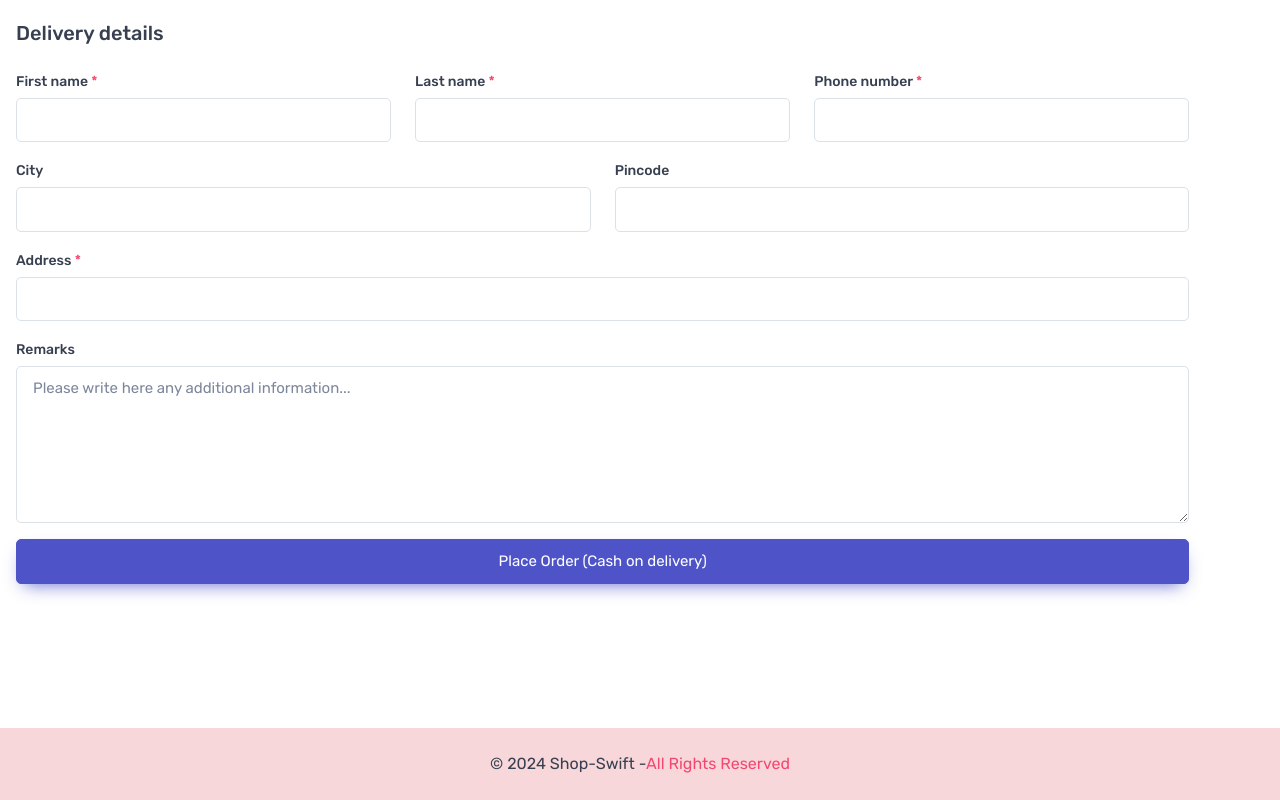
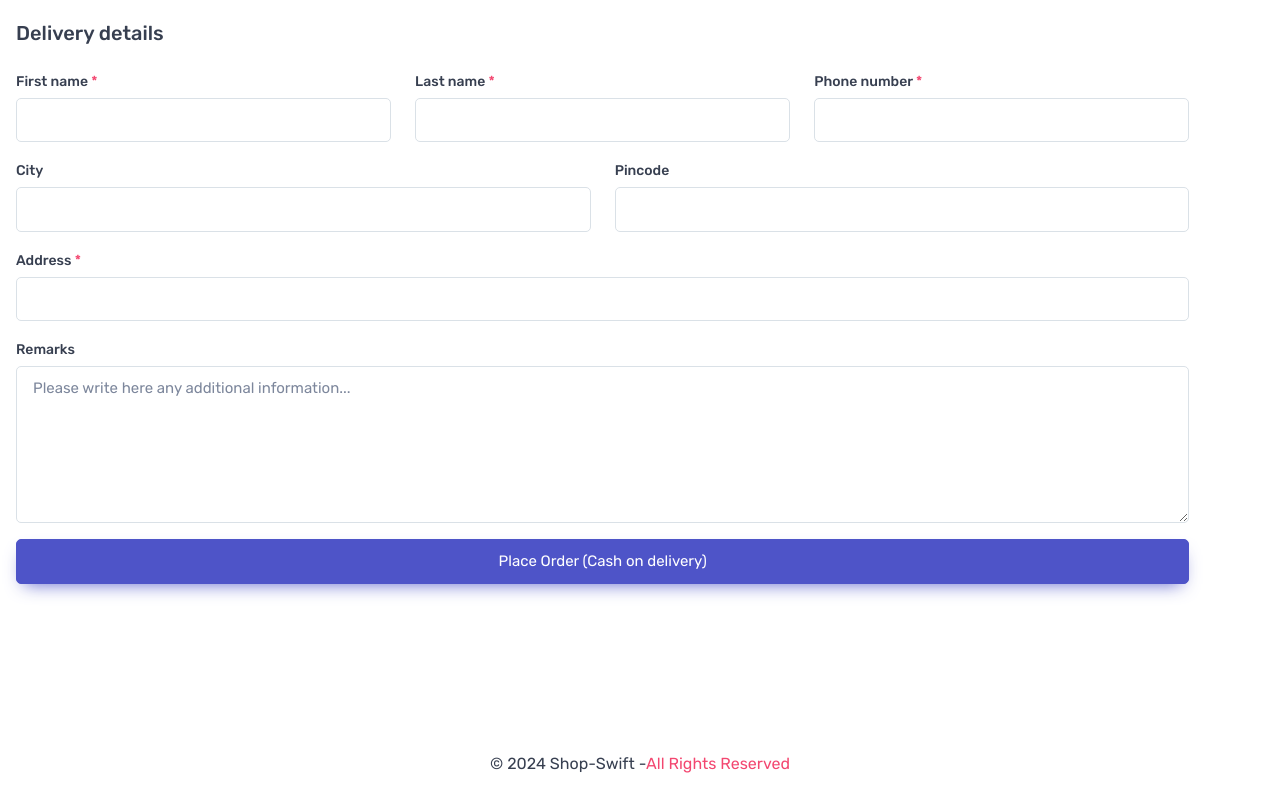
Before and after one commit to JyotDhamelia/ShopSwift, a React (Create React App) app in the folder user/: page /checkout in a window 1280 px wide. Shown: the part 309-1109 px from the top of the page. Built offline with nearby package versions, Linux system fonts and the light colour scheme.

Commit message:
design changes

```diff
--- a/user/src/footer.js
+++ b/user/src/footer.js
@@ -3,7 +3,7 @@ import React from "react";
 export default function Footer() {
     return (
         <>
-            <footer className="text-center text-danger" style={{ backgroundColor: "#f8d7da" }}>
+            <footer className="text-center text-danger">
                 <div className="" >
                     <div className="container py-4 px-5">
                         <p className="text-dark text-sm mb-0">
```
